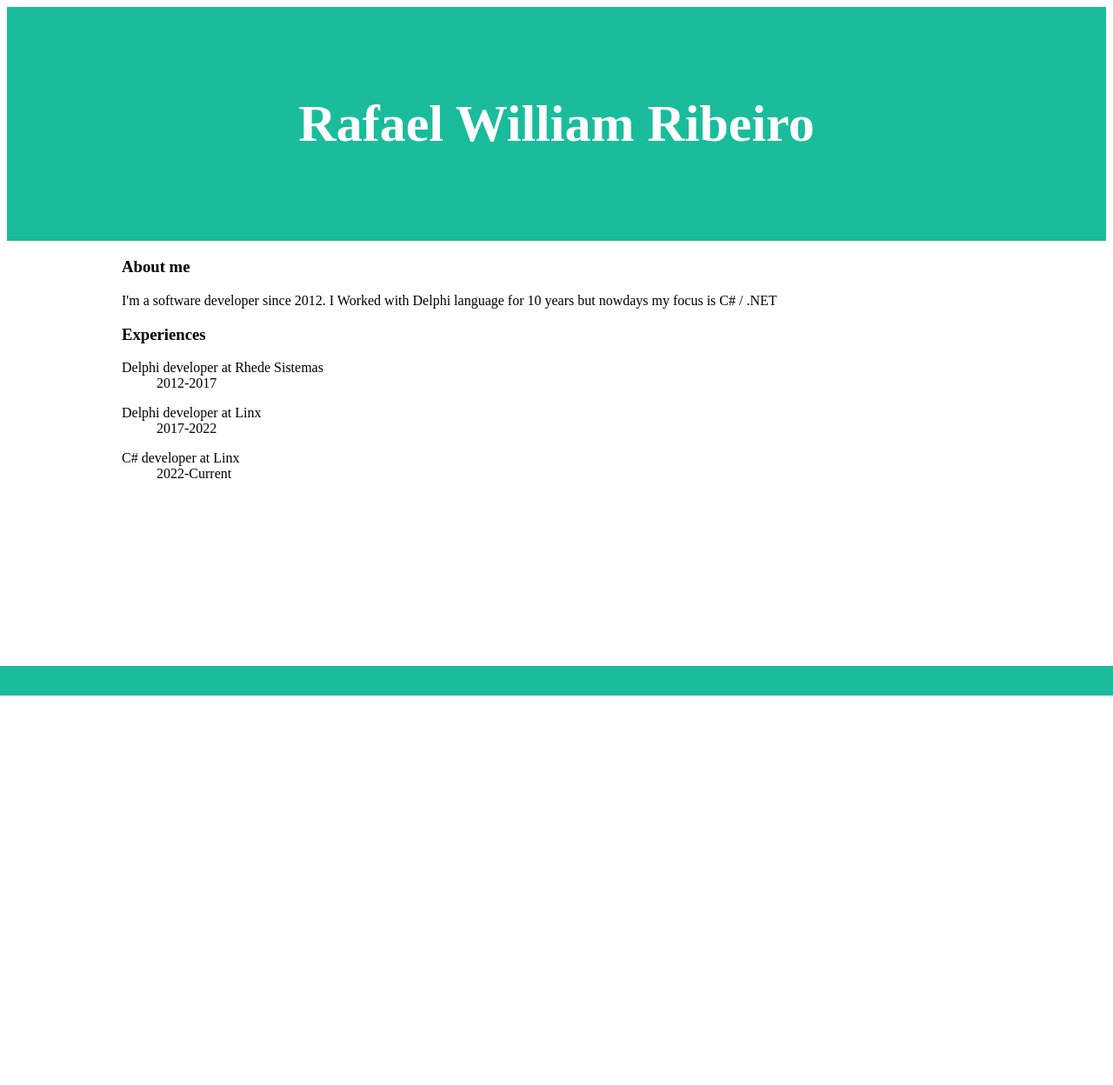
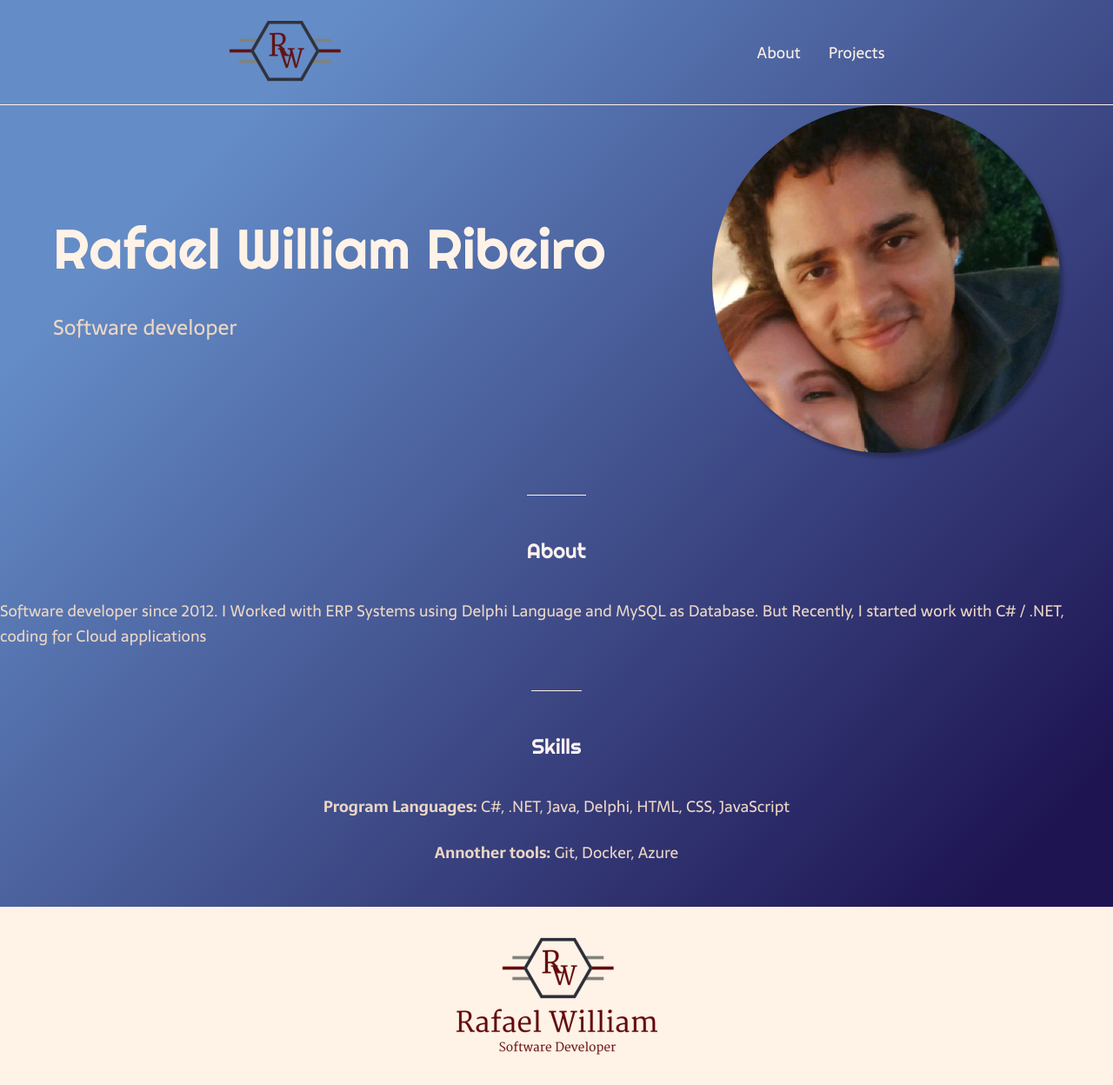
Before and after one commit to rafaelwribeiro/portifolio-rwribeiro, a PHP site: page / in a window 1280 px wide. Shown: the whole page at 87% size. Before the commit the page ends 800 px from the top, so only its background shows below. Run offline with PHP 8.4, Linux system fonts and the light colour scheme.

Commit message:
new layout

```diff
--- a/index.php
+++ b/index.php
@@ -8,37 +8,36 @@
     <link rel="stylesheet" href="style.css">
 </head>
 <body>
-    <div id="container">
-        <div id="header" class="secundary-style">
-            <h1>Rafael William Ribeiro</h1>
-        </div>
-        <div id="content">
-            <div class="session">
-                <h3>About me</h3>
-                <div class="description">
-                    <p>I'm a software developer since 2012. I Worked with Delphi language for 10 years but nowdays my focus is C# / .NET</p>
-                </div>
+    <header class="header">
+        <img src="images/logo1.png" alt="Logo image" />
+        <nav>
+            <a class="item">About</a>
+            <a class="item">Projects</a>
+        </nav>
+    </header>
+
+    <main class="content">
+        <section class="section-1">
+            <div>
+                <h1>Rafael William Ribeiro</h1>
+                <h2>Software developer</h2>
             </div>
-            <div class="session">
-                <h3>Experiences</h3>
-                <dl>
-                    <dt>Delphi developer at Rhede Sistemas</dt>
-                    <dd>2012-2017</dd>
-                </dl>
-                <dl>
-                    <dt>Delphi developer at Linx</dt>
-                    <dd>2017-2022</dd>
-                </dl>
-                <dl>
-                    <dt>C# developer at Linx</dt>
-                    <dd>2022-Current</dd>
-                </dl>
-            </div>
-        </div>
-        <div id="footer" class="secundary-style">
-            <p></p>
-            <br />
-        </div>
-    </div>
+            <img src="images/profile.jfif" alt="Profile image" />
+        </section>
+        <section class="section-2">
+            <h3>About</h3>
+            <p>Software developer since 2012. I Worked with ERP Systems using Delphi Language and MySQL as Database.
+                But Recently, I started work with C# / .NET, coding for Cloud applications</p>
+        </section>
+        <section class="section-2">
+            <h3>Skills</h3>
+            <p><strong>Program Languages:</strong> C#, .NET, Java, Delphi, HTML, CSS, JavaScript</p>
+            <p><strong>Annother tools:</strong> Git, Docker, Azure</p>
+        </section>
+    </main>
+
+    <footer>
+        <img src="images/logo2.png" alt="Logo image" />
+    </footer>
 </body>
 </html>
--- a/style.css
+++ b/style.css
@@ -1,43 +1,113 @@
+@import url('https://fonts.googleapis.com/css2?family=Righteous&family=Sarala:wght@400;700&display=swap');
 
-
-.secundary-style{
-    background: #1abc9c;
-    color: white;
+* {
+  margin: 0;
+  padding: 0;
+  box-sizing: border-box;
+  text-decoration: none;
 }
 
-#container{
-
+body {
+  font-size: 100%;
+  background: linear-gradient(134deg, #648cc7 16.62%, #1e1452 85.61%);
 }
 
-#header {
-    padding: 60px;
-    text-align: center;
-    font-size: 30px;
+.header {
+  display: flex;
+  flex-direction: row;
+  align-items: center;
+  justify-content: space-around;
+  padding: 24px;
 }
 
-#content{
-    max-width: 1000px;
-    width: 100%;
-    display: block;
-    margin-left: auto;
-    margin-right: auto;
+.header img {
+  height: 72px;
 }
 
-#footer {
-    position: fixed;
-    left: 0;
-    bottom: 0;
-    width: 100%;
-    text-align: center;
+.header nav {
+  display: flex;
+  gap: 32px;
 }
 
-h1{
-    text-align: center;
-    font-weight: bolder;
-    color: white;
+.header nav .item {
+  font-family: 'Sarala', sans-serif;
+  color: #FFF2E7;
+  font-weight: 400;
+  font-size: 18px
 }
 
-.session{
-    margin-top: 5px;
-    margin-bottom: 10px;
+.content {
+  margin-bottom: 48px;
+  border-top: 0.4px solid #FFF2E7;
 }
+
+main .section-1 {
+  display: flex;
+  flex-direction: row;
+  align-items: center;
+  justify-content: space-around;
+}
+
+main .section-1 div {
+  display: flex;
+  flex-direction: column;
+  gap: 32px;
+}
+
+main .section-1 div h1 {
+  font-family: 'Righteous', cursive;
+  font-weight: 400;
+  font-size: 64px;
+  color: #FFF2E7;
+}
+
+main .section-1 div h2 {
+  font-family: 'Sarala', sans-serif;
+  font-weight: 400;
+  font-size: 24px;
+  color: #ECD6C4;
+}
+
+main .section-1 img {
+  border: none;
+  box-shadow: 4px 5px 4px rgba(0, 0, 0, 0.25);
+  border-radius: 50%;
+  height: 400px;
+}
+
+main .section-2 {
+  display: flex;
+  flex-direction: column;
+  align-items: center;
+  gap: 24px;
+  margin-top: 48px;
+}
+
+main .section-2 h3 {
+  border-top: 0.4px solid #FFF2E7;
+  padding-top: 48px;
+  font-family: 'Righteous', cursive;
+  font-weight: 400;
+  font-size: 24px;
+  color: #FFF2EF;
+  margin-bottom: 16px;
+}
+
+main .section-2 p {
+  font-family: 'Sarala', sans-serif;
+  font-weight: 300;
+  font-size: 18px;
+  color: #ECD6C4;
+}
+
+footer {
+  padding: 32px;
+  border-top: 0.4px solid #FFF2E7;
+  background-color: #FFF2E7;
+}
+
+footer img {
+  height: 100%;
+  display: block;
+  margin: 0 auto;
+}
```
Also changed, not shown: images/logo1.png (added), images/logo2.png (added), images/profile.jfif (added), 1 other file.
